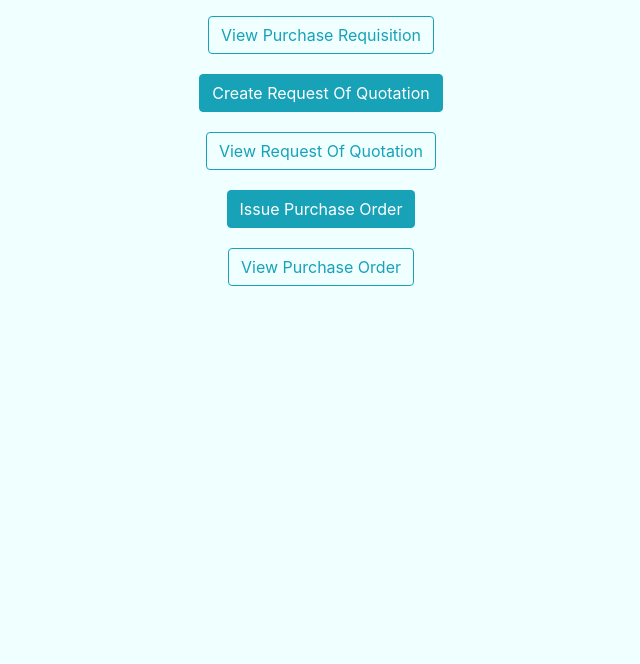
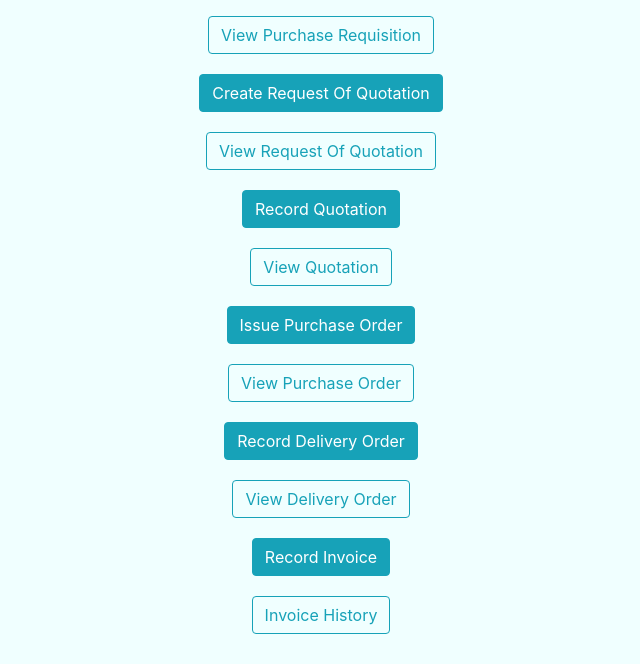
Before and after one commit to hafizghani/purchase_management_system, a Django app: page /menu in a window 1280 px wide. Shown: the part 162-826 px from the top of the page, without its empty margins (319-959 px from the left). Before the commit the page ends 448 px from the top, so only its background shows below. Run offline with Django 3.2, Linux system fonts and the light colour scheme; the visitor is signed in with stand-in values (Sample User, id 1); some libraries are stand-ins or nearby versions.

Commit message:
update system

```diff
--- a/PurchaseManagementSystem/PurchaseManagementSystem/urls.py
+++ b/PurchaseManagementSystem/PurchaseManagementSystem/urls.py
@@ -11,6 +11,9 @@ import app.views
 import PurchaseOrder.views
 import PurchaseRequisition.views
 import RequestOfQuotation.views
+import Quotation.views
+import DeliveryOrder.views
+import Invoice.views
 
 # Uncomment the next lines to enable the admin:
 from django.conf.urls import include
@@ -47,6 +50,14 @@ urlpatterns = [
     url(r'^requestofquotationhistorydetails', RequestOfQuotation.views.requestofquotationhistorydetails, name='request_of_quotation_history_details'),
     url(r'^requestofquotationhistory', RequestOfQuotation.views.requestofquotationhistory, name="request_of_quotation_history"),
 
+    #quotation
+    url(r'^quotationform$', Quotation.views.quotationform, name="quotation_form"),
+    url(r'^fillingquotation', Quotation.views.fillingquotation, name="fill_quotation_form"),
+    url(r'^quotationconfirmation', Quotation.views.quotationconfirmation, name="confirm_quotation"),
+    url(r'^quotationdetails', Quotation.views.quotationdetails, name="quotation_details"),
+    url(r'^quotationhistorydetails', Quotation.views.quotationhistorydetails, name='quotation_history_details'),
+    url(r'^quotationhistory', Quotation.views.quotationhistory, name="quotation_history"),
+
     #purchase order
     url(r'^purchaseorderform$', PurchaseOrder.views.purchaseorderform, name="purchase_order_form"),
     url(r'^fillingpurchaseorder', PurchaseOrder.views.fillingpurchaseorder, name="fill_purchase_order_form"),
@@ -54,4 +65,20 @@ urlpatterns = [
     url(r'^purchaseorderdetails', PurchaseOrder.views.purchaseorderdetails, name="purchase_order_details"),
     url(r'^purchaseorderhistorydetails', PurchaseOrder.views.purchaseorderhistorydetails, name='purchase_order_history_details'),
     url(r'^purchaseorderhistory', PurchaseOrder.views.purchaseorderhistory, name="purchase_order_history"),
+
+    #delivery order
+    url(r'^deliveryorderform$', DeliveryOrder.views.deliveryorderform, name="delivery_order_form"),
+    url(r'^fillingdeliveryorder', DeliveryOrder.views.fillingdeliveryorder, name="fill_delivery_order_form"),
+    url(r'^deliveryorderconfirmation', DeliveryOrder.views.deliveryorderconfirmation, name="confirm_delivery_order"),
+    url(r'^deliveryorderdetails', DeliveryOrder.views.deliveryorderdetails, name="delivery_order_details"),
+    url(r'^deliveryorderhistorydetails', DeliveryOrder.views.deliveryorderhistorydetails, name='delivery_order_history_details'),
+    url(r'^deliveryorderhistory', DeliveryOrder.views.deliveryorderhistory, name="delivery_order_history"),
+
+    #Invoice
+    url(r'^invoiceform$', Invoice.views.invoiceform, name="invoiceform"),
+    url(r'^fillinginvoice', Invoice.views.fillinginvoice, name="fill_invoice_form"),
+    url(r'^invoiceconfirmation', Invoice.views.invoiceconfirmation, name="confirm_invoice"),
+    url(r'^invoicedetails', Invoice.views.invoicedetails, name="invoice_details"),
+    url(r'^invoicehistorydetails', Invoice.views.invoicehistorydetails, name='invoice_history_details'),
+    url(r'^invoicehistory', Invoice.views.invoicehistory, name="invoice_history"),
 ]
--- a/PurchaseManagementSystem/app/templates/app/menu.html
+++ b/PurchaseManagementSystem/app/templates/app/menu.html
@@ -19,6 +19,13 @@
     <form class="margintop" action='requestofquotationhistory' method='GET'>
         <button type="submit" class="btn btn-outline-info waves-effect">View Request Of Quotation</button>
     </form>
+    <form class="margintop" action='quotationform' method='GET'>
+        <button type="submit" class="btn btn-info">Record Quotation</button>
+    </form>
+
+    <form class="margintop" action='quotationhistory' method='GET'>
+        <button type="submit" class="btn btn-outline-info waves-effect">View Quotation</button>
+    </form>
 
     <form class="margintop" action='purchaseorderform' method='GET'>
         <button type="submit" class="btn btn-info">Issue Purchase Order</button>
@@ -28,6 +35,20 @@
         <button type="submit" class="btn btn-outline-info waves-effect">View Purchase Order</button>
     </form>
 
+    <form class="margintop" action='deliveryorderform' method='GET'>
+        <button type="submit" class="btn btn-info">Record Delivery Order</button>
+    </form>
+
+    <form class="margintop" action='deliveryorderhistory' method='GET'>
+        <button type="submit" class="btn btn-outline-info waves-effect">View Delivery Order</button>
+    </form>
+    <form class="margintop" action='invoiceform' method='GET'>
+        <button type="submit" class="btn btn-info">Record Invoice</button>
+    </form>
+
+    <form class="margintop" action='invoicehistory' method='GET'>
+        <button type="submit" class="btn btn-outline-info waves-effect">Invoice History</button>
+    </form>
 </div>
 
 {% endblock %}
```
Also changed, not shown: 1 other file.
